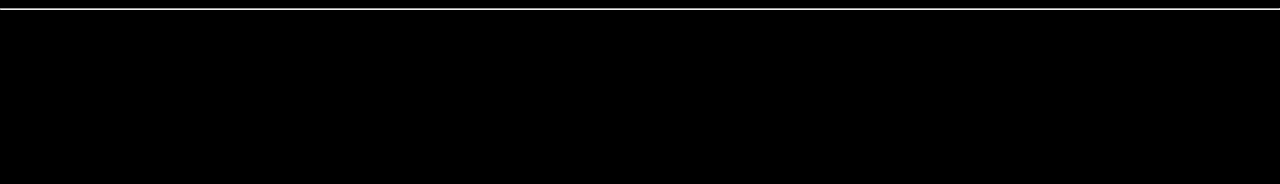
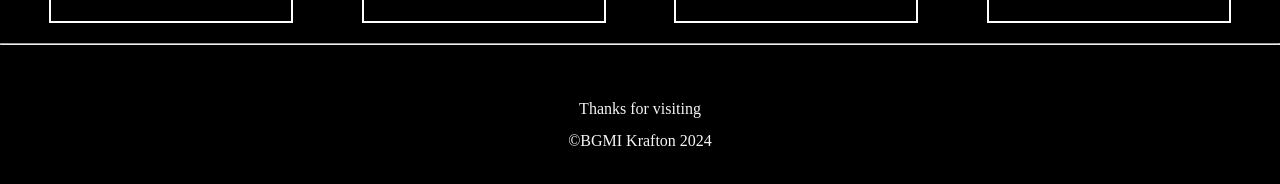
Before and after one commit to AmiKanwar/bgmigallery, a plain HTML site: page index.html in a window 1280 px wide. Shown: the part 1118-1302 px from the top of the page. Before the commit the page ends 1164 px from the top, so only its background shows below. Drawn offline with Linux system fonts and the light colour scheme.

Commit message:
Update style.css

```diff
--- a/style.css
+++ b/style.css
@@ -8,6 +8,8 @@ body{
 .heading{
     text-align: center;
     color: orange;
+    margin-bottom: 10px;
+    margin-top: 10px;
 }
 /* .heading-text{
     background: -webkit-linear-gradient(#fa970d, #ffffff, #00ba44);
@@ -18,6 +20,7 @@ body{
     display: flex;
     flex-wrap: wrap;
     justify-content: space-evenly;
+
 }
 .container-2{
     display: flex;
@@ -28,7 +31,7 @@ body{
 .sub-heading{
    text-align: center;
     color: black;
-    margin-top: 20px;
+    margin-top: 25px;
     background-color: rgba(255, 254, 254, 0.865);
 }
 .sub-heading:hover{
@@ -129,3 +132,16 @@ body{
     background-size: cover;
     background-repeat: no-repeat;
 }
+.footer{
+    display: flex;
+    align-items: center;
+    justify-content: center;
+    flex-direction: column;
+    height: 20vh;
+
+}
+.footer>p{
+    color:whitesmoke;
+    margin: 7px;
+
+}
```
